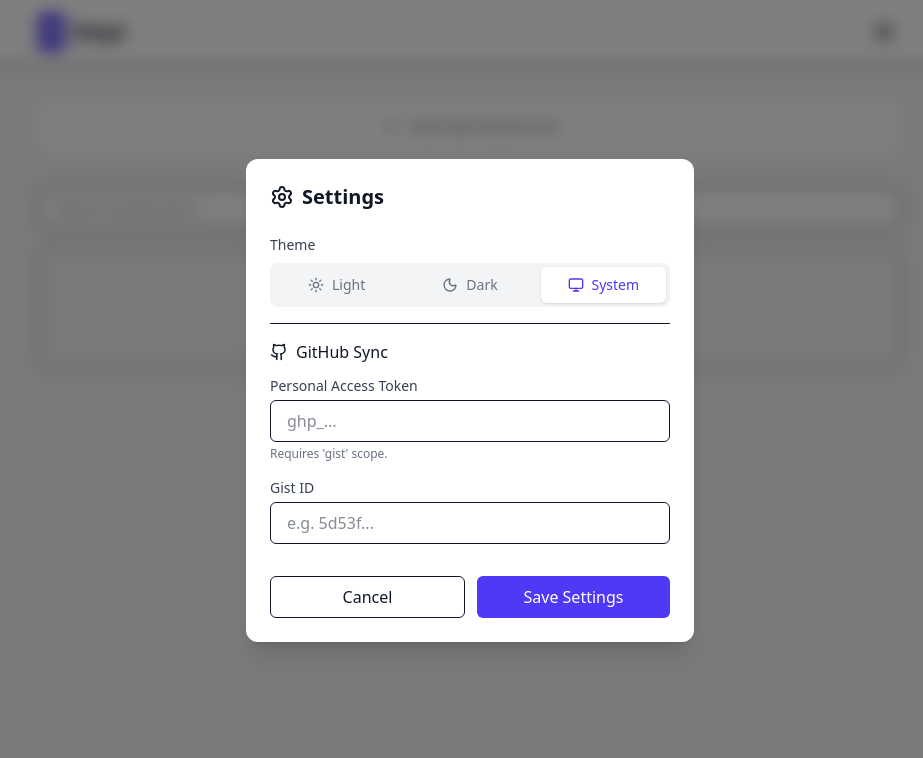
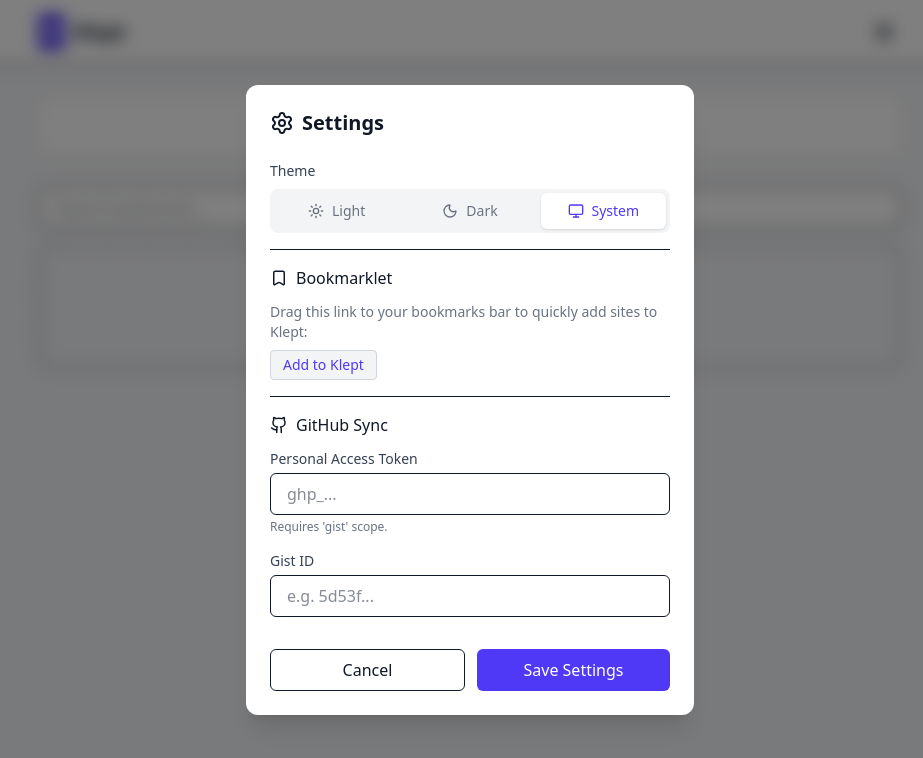
Before and after one commit to tinykings/klept, a React (Vite) app: page / in a window 1280 px wide. Both pictures are taken after a click on the button "Settings". Shown: the top 758 px of the page, without its empty margins (170-1093 px from the left). Built offline with nearby package versions, Linux system fonts and the light colour scheme.

Commit message:
working bookmarklet

```diff
--- a/src/App.tsx
+++ b/src/App.tsx
@@ -1,5 +1,5 @@
 import React, { useState, useEffect } from 'react';
-import { Plus, Trash2, Settings as SettingsIcon, RefreshCw, Pin, Github, Cloud, CloudOff, CheckCircle, Tag, X, Moon, Sun, Monitor } from 'lucide-react';
+import { Plus, Trash2, Settings as SettingsIcon, RefreshCw, Pin, Github, Cloud, CloudOff, CheckCircle, Tag, X, Moon, Sun, Monitor, Bookmark as BookmarkIcon } from 'lucide-react';
 import type {
   Bookmark,
   Settings,
@@ -49,11 +49,24 @@ function App() {
     setBookmarks(localBookmarks);
     setSettings(localSettings);
 
-    // Check URL params for tag
+    // Check URL params
     const params = new URLSearchParams(window.location.search);
+
+    // Tag filtering
     const tagParam = params.get('tag');
     if (tagParam) {
       setSelectedTag(tagParam);
+    }
+
+    // Bookmarklet / Quick Add support
+    const action = params.get('action');
+    const urlParam = params.get('url');
+    const titleParam = params.get('title');
+
+    if (action === 'add' && urlParam) {
+      setNewUrl(urlParam);
+      if (titleParam) setNewTitle(titleParam);
+      setIsFormExpanded(true);
     }
 
     if (localSettings.gistId && localSettings.githubToken) {
@@ -567,6 +580,21 @@ function App() {
 
               <div className="border-t pt-4 dark:border-gray-800">
                 <h3 className="font-medium mb-3 flex items-center gap-2 dark:text-gray-200">
+                  <BookmarkIcon size={18} />
+                  Bookmarklet
+                </h3>
+                <p className="text-sm text-gray-500 mb-2 dark:text-gray-400">
+                  Drag this link to your bookmarks bar to quickly add sites to Klept:
+                </p>
+                <div
+                  dangerouslySetInnerHTML={{
+                    __html: `<a href="javascript:(function(){window.location.href='${window.location.origin}${window.location.pathname}?action=add&url='+encodeURIComponent(window.location.href)+'&title='+encodeURIComponent(document.title)})()" class="inline-block px-3 py-1 bg-gray-100 border border-gray-300 rounded text-sm font-medium text-indigo-600 hover:bg-gray-200 dark:bg-gray-800 dark:border-gray-700 dark:text-indigo-400 dark:hover:bg-gray-700 cursor-grab active:cursor-grabbing" onclick="event.preventDefault()">Add to Klept</a>`
+                  }}
+                />
+              </div>
+
+              <div className="border-t pt-4 dark:border-gray-800">
+                <h3 className="font-medium mb-3 flex items-center gap-2 dark:text-gray-200">
                   <Github size={18} />
                   GitHub Sync
                 </h3>
```
